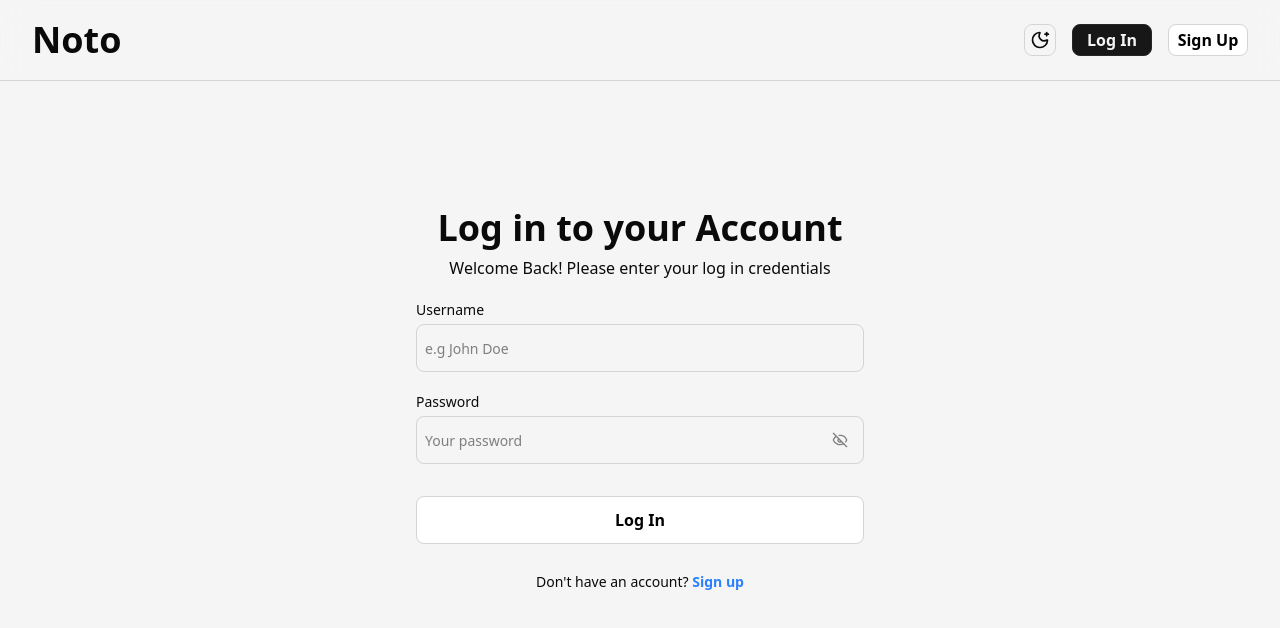
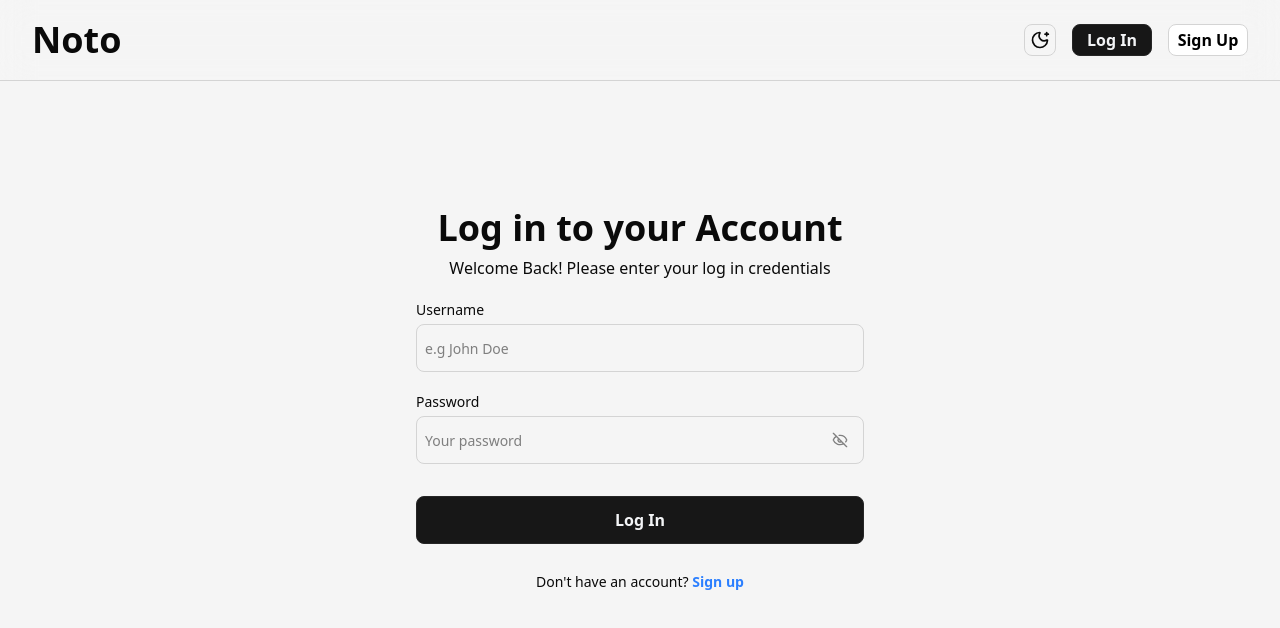
Before and after one commit to Prateek1789/Notes-App, a React (Vite) app: page /login in a window 1280 px wide. Shown: the top 628 px of the page. Built offline with nearby package versions, Linux system fonts and the light colour scheme.

Commit message:
Added theme context for login button

```diff
--- a/src/pages/LoginPage.jsx
+++ b/src/pages/LoginPage.jsx
@@ -1,12 +1,14 @@
-import { useState, useEffect, useRef } from "react"
+import { useState, useEffect, useRef, useContext } from "react"
 import { Link, useNavigate } from "react-router-dom"
 
 import useLogin from "../hooks/useLogin"
 import Button from "../components/ui/Button"
 import InputField from "../components/ui/InputField"
 import Password from "../components/ui/PasswordField"
+import { ThemeContext } from "../context/ThemeProvider"
 
 const LoginPage = () => {
+    const { theme } = useContext(ThemeContext);
     const navigate = useNavigate();
     const username = useRef('');
     const password = useRef('');
@@ -61,7 +63,8 @@ const LoginPage = () => {
                 <Button type='submit'
                         name='Log In'
                         width='w-full'
-                        onClick={onSubmit}/>
+                        onClick={onSubmit}
+                        dark={theme === 'dark' ? false : true} />
 
                 <p className="text-sm mt-4 text-[var(--color-Gray-400)]">Don't have an account?
                     <Link to='/register' className="text-blue-500 lg:hover:text-blue-400 font-semibold"> Sign up</Link>
```
